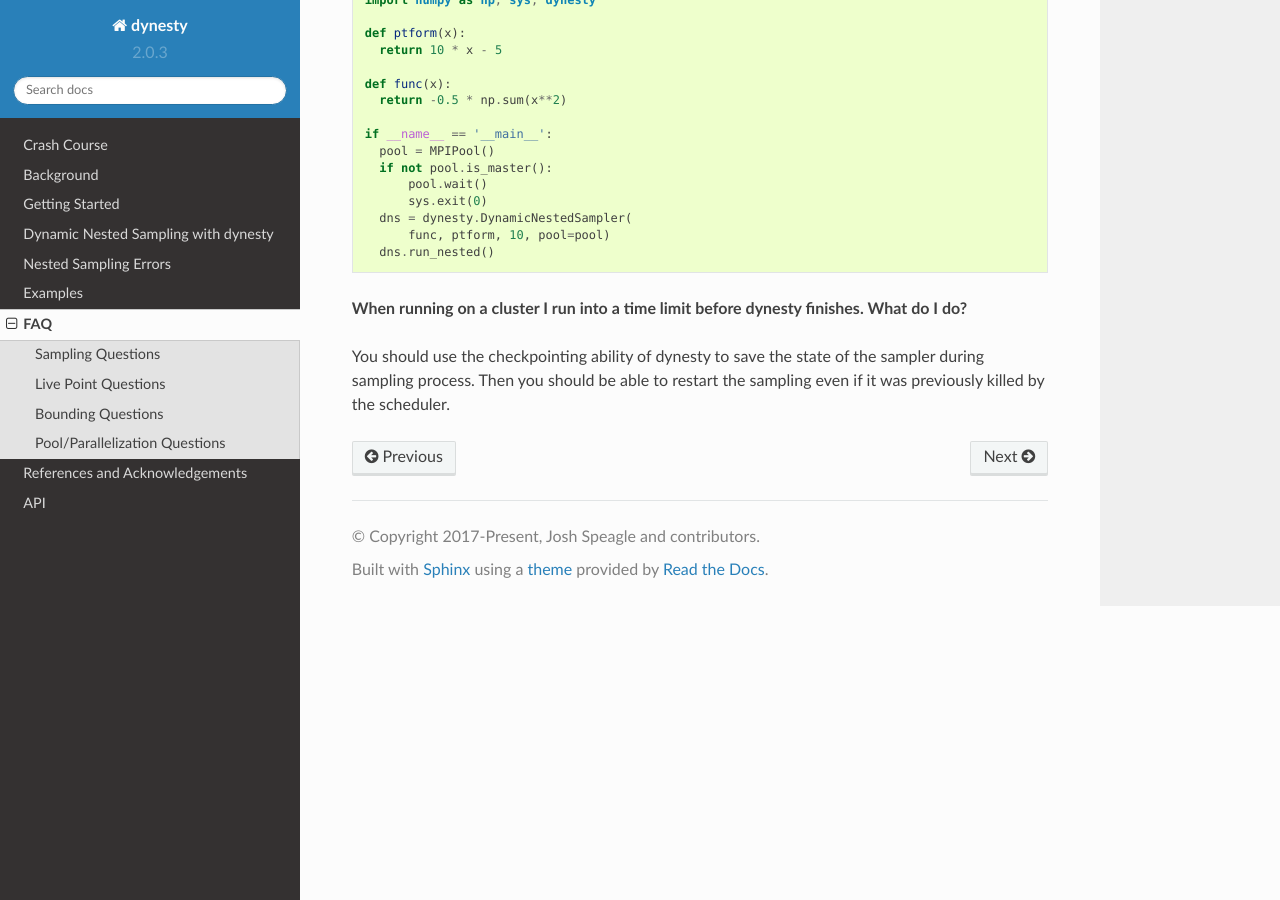
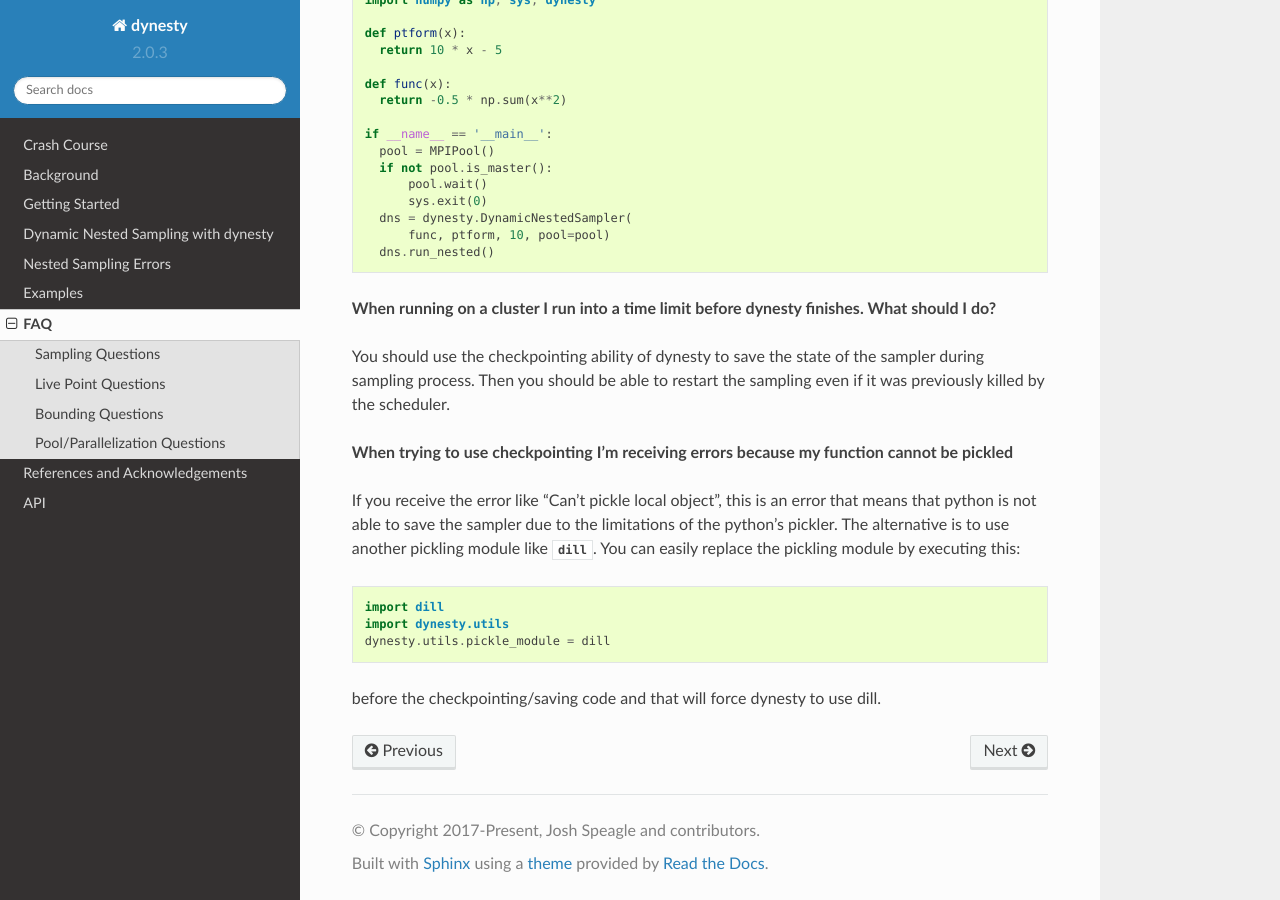
Before and after one commit to joshspeagle/dynesty, a Sphinx documentation site: the page built from docs/source/faq.rst, in a window 1280 px wide and 900 px high, scrolled down 9113 px. Built offline with Sphinx 7.4.7 and the Read the Docs theme 2.0.0, drawn with Linux system fonts in a browser that asks for light colours; the version number is read from the project's files by our own code.

Commit message:
update FAQ

```diff
--- a/docs/source/faq.rst
+++ b/docs/source/faq.rst
@@ -495,8 +495,20 @@ and its `MPIPool`. You should be able to use this pool in the same way you would
         func, ptform, 10, pool=pool)
     dns.run_nested()
 
-**When running on a cluster I run into a time limit before dynesty finishes. What do I do?**
+**When running on a cluster I run into a time limit before dynesty finishes. What should I do?**
 
 You should use the checkpointing ability of dynesty to save the state
 of the sampler during sampling process. Then you should be able to restart
 the sampling even if it was previously killed by the scheduler.
+
+
+**When trying to use checkpointing I'm receiving errors because my function cannot be pickled**
+
+If you receive the error like "Can't pickle local object", this is an error that means that python is not able to save the sampler due to the limitations of the python's pickler. The alternative is to use another pickling module like `dill`.
+You can easily replace the pickling module by executing this::
+
+  import dill
+  import dynesty.utils
+  dynesty.utils.pickle_module = dill
+
+before the checkpointing/saving code and that will force dynesty to use dill.
```
